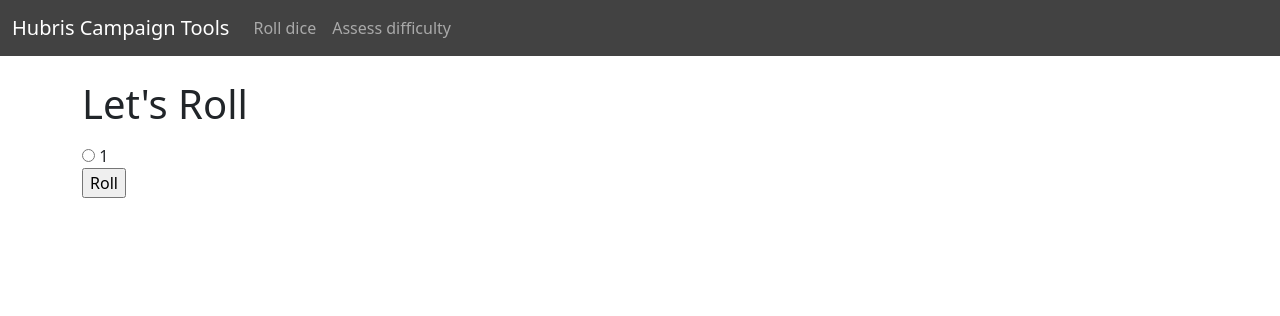
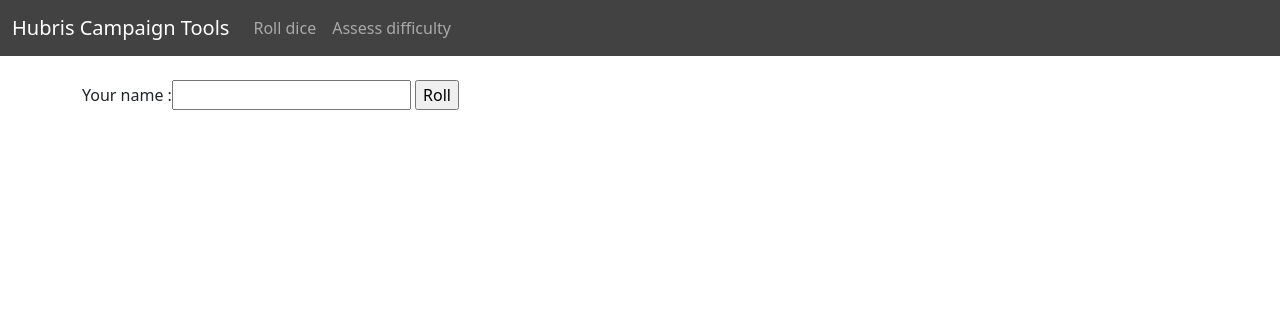
Before and after one commit to philippe-lemaire/burning_wheel_rolls, a Django app: page /roll/roll_dice/ in a window 1280 px wide. Shown: the top 316 px of the page. Run offline with Django 3.2, Linux system fonts and the light colour scheme.

Commit message:
dynamic django form plumbing

```diff
--- /dev/null
+++ b/rolls/forms.py
@@ -0,0 +1,5 @@
+from django import forms
+
+
+class RollForm(forms.Form):
+    your_name = forms.CharField(label="Your name", max_length=100)
--- a/rolls/templates/rolls/roll_dice.html
+++ b/rolls/templates/rolls/roll_dice.html
@@ -9,17 +9,7 @@
 
 <form action="{% url 'rolls:roll_dice' %}" method="post">
     {% csrf_token %}
-    <fieldset>
-        <legend>
-            <h1>Let's Roll</h1>
-        </legend>
-        {% if error_message %}<p><strong>{{ error_message }}</strong></p>{% endif %}
-
-
-        <input type="radio" name="choice" id="1" value="1">
-        <label for="1">1</label><br>
-
-    </fieldset>
+    {{ form }}
     <input type="submit" value="Roll">
 </form>
 
--- a/rolls/views.py
+++ b/rolls/views.py
@@ -1,9 +1,28 @@
-from django.http import HttpResponse
+from django.http import HttpResponse, HttpResponseRedirect
 from django.shortcuts import render
+
+from .roll import roll
+
+from .forms import RollForm
 
 
 def roll_dice(request):
-    return render(request, template_name="rolls/roll_dice.html")
+    # if this is a POST request we need to process the form data
+    if request.method == "POST":
+        # create a form instance and populate it with data from the request:
+        form = RollForm(request.POST)
+        # check whether it's valid:
+        if form.is_valid():
+            # process the data in form.cleaned_data as required
+            # ...
+            # redirect to a new URL:
+            return render(request, template_name="rolls/roll_dice.html")
+
+    # if a GET (or any other method) we'll create a blank form
+    else:
+        form = RollForm()
+
+    return render(request, "rolls/roll_dice.html", {"form": form})
 
 
 def assess_difficulty(request):
```
